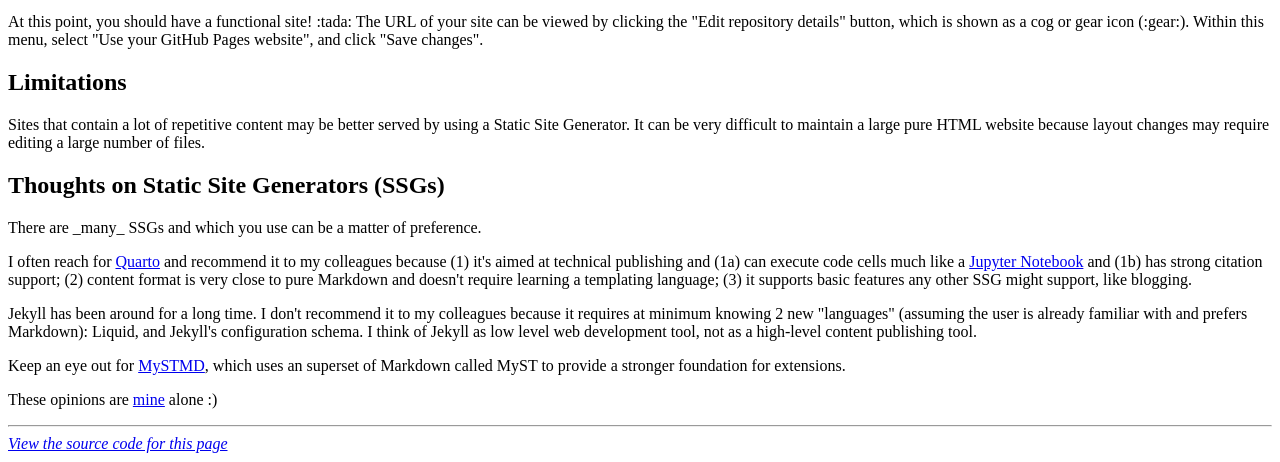
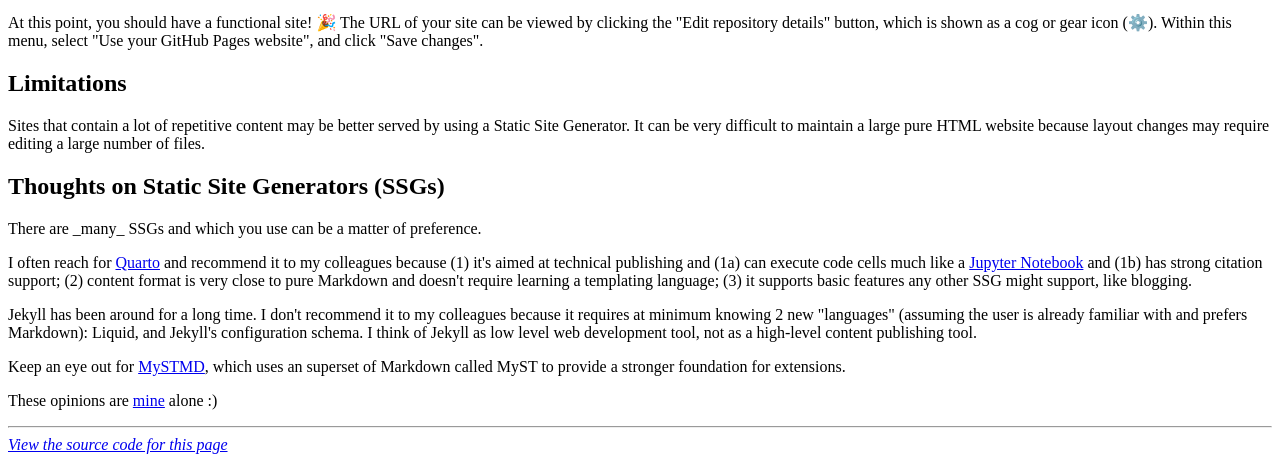
Before and after one commit to mfisher87/simple-site-html, a plain HTML site: page index.html in a window 1280 px wide. Shown: the part 1362-1824 px from the top of the page. Drawn offline with Linux system fonts and the light colour scheme.

Commit message:
Replace emoji shortcodes with unicode chars

```diff
--- a/index.html
+++ b/index.html
@@ -24,8 +24,8 @@
   </p>
 
   <p>
-    At this point, you should have a functional site! :tada:
-    The URL of your site can be viewed by clicking the "Edit repository details" button, which is shown as a cog or gear icon (:gear:).
+    At this point, you should have a functional site! 🎉
+    The URL of your site can be viewed by clicking the "Edit repository details" button, which is shown as a cog or gear icon (⚙️).
     Within this menu, select "Use your GitHub Pages website", and click "Save changes".
   </p>
 
```
